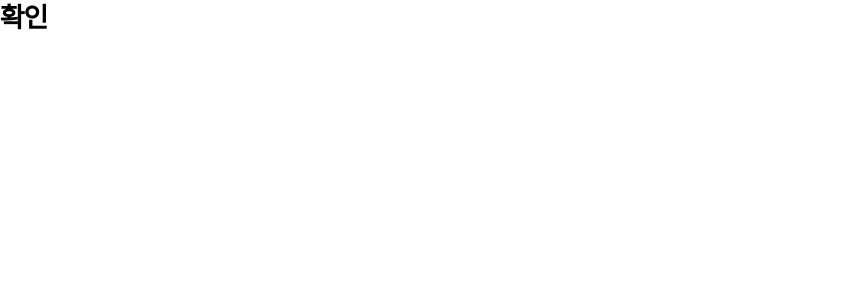
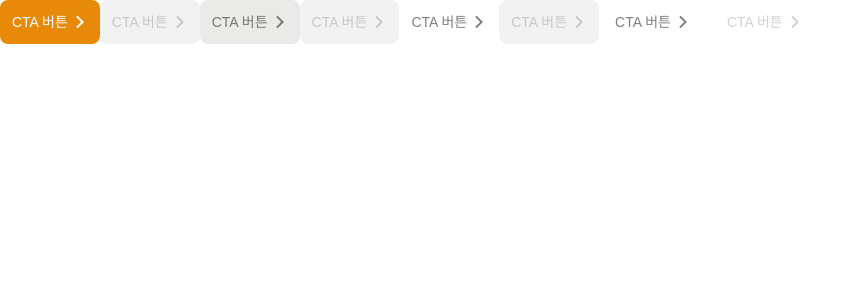
Before and after one commit to Cushion-Dev/Cushion-FE, a React (Vite) app: page / in a window 1280 px wide. Shown: the top 300 px of the page, without its empty margins (0-862 px from the left). Built offline with nearby package versions, Linux system fonts and the light colour scheme.

Commit message:
FEAT: 일반버튼 컴포넌트 구현

```diff
--- /dev/null
+++ b/src/components/common/button/Button.tsx
@@ -0,0 +1,79 @@
+import { styled } from 'styled-components';
+import { ReactNode } from 'react';
+import { semantic } from '../../../styles/semantic';
+import InteractionContainer from './InteractionContainer';
+import { ReactComponent as ArrowIcon } from '../../../../public/assets/icon/arrow-right-s-line.svg';
+import { size, type } from './type';
+import { buttonSize, buttonType } from '../../../styles/common/Button';
+
+interface ButtonProps {
+  type: type;
+  size: size;
+  disabled?: boolean;
+  children: ReactNode;
+}
+
+function Button({ type, size, disabled = false, children }: ButtonProps) {
+  return (
+    <ButtonWrapper>
+      <InteractionContainer
+        size={size}
+        disabled={disabled}
+        type={type}
+      ></InteractionContainer>
+      <StyledButton type={type} size={size} disabled={disabled}>
+        {children}
+        <ArrowIcon type={type}></ArrowIcon>
+      </StyledButton>
+    </ButtonWrapper>
+  );
+}
+
+const typeHandler = (type: ButtonProps['type']) => {
+  switch (type) {
+    case 'cta':
+      return buttonType.cta;
+    case 'neutral':
+      return buttonType.neutral;
+    case 'empty':
+      return buttonType.empty;
+    case 'label':
+      return buttonType.label;
+  }
+};
+
+const sizeHandler = (size: ButtonProps['size']) => {
+  switch (size) {
+    case 'lg':
+      return buttonSize.lg;
+    case 'md':
+      return buttonSize.md;
+    case 'sm':
+      return buttonSize.sm;
+  }
+};
+
+const ButtonWrapper = styled.div`
+  position: relative;
+  display: inline-block;
+  cursor: pointer;
+`;
+
+const StyledButton = styled.button<ButtonProps>`
+  display: inline-flex;
+  justify-content: center;
+  align-items: center;
+  border-style: none;
+  background: none;
+
+  &:disabled {
+    background: none;
+    color: ${semantic.light.object.transparent.disabled};
+    cursor: not-allowed;
+  }
+
+  ${({ size }) => sizeHandler(size)}
+  ${({ type }) => typeHandler(type)}
+`;
+
+export default Button;
--- /dev/null
+++ b/src/components/common/button/InteractionContainer.tsx
@@ -0,0 +1,72 @@
+import { css, styled } from 'styled-components';
+import { semantic } from '../../../styles/semantic';
+import { size, type } from './type';
+
+interface InteractionProps {
+  size: size;
+  type: type;
+  disabled: boolean;
+}
+
+function InteractionContainer({ size, type, disabled }: InteractionProps) {
+  return (
+    <StyledInteraction
+      size={size}
+      type={type}
+      disabled={disabled}
+    ></StyledInteraction>
+  );
+}
+
+const sizeHandler = (size: InteractionProps['size']) => {
+  switch (size) {
+    case 'lg':
+      return `
+            border-radius: 12px;
+        `;
+    case 'md':
+      return `
+            border-radius: 12px;
+        `;
+    case 'sm':
+      return `
+            border-radius: 8px;
+        `;
+  }
+};
+
+const StyledInteraction = styled.div<InteractionProps>`
+  position: absolute;
+  width: 100%;
+  height: 100%;
+  opacity: 0.05;
+
+  ${({ disabled }) =>
+    disabled &&
+    css`
+      pointer-events: none;
+      background: ${semantic.light.object.solid.hero};
+    `}
+
+  ${({ disabled }) =>
+    !disabled &&
+    css`
+      &:hover {
+        background: ${semantic.light.object.solid.hero};
+      }
+      &:active {
+        background: ${semantic.light.object.solid.hero};
+      }
+    `}
+
+  ${({ disabled, type }) => {
+    if (disabled && type === 'label')
+      return css`
+        background: none;
+      `;
+  }}
+
+  ${({ size }) => sizeHandler(size)}
+`;
+
+export default InteractionContainer;
--- /dev/null
+++ b/src/components/common/button/type.ts
@@ -0,0 +1,2 @@
+export type type = 'cta' | 'neutral' | 'empty' | 'label';
+export type size = 'lg' | 'md' | 'sm';
--- a/src/pages/App.tsx
+++ b/src/pages/App.tsx
@@ -1,8 +1,36 @@
 import styled from 'styled-components';
 import { TYPO } from '../styles/typo';
+import Button from '../components/common/button/Button';
 
 const App = () => {
-  return <Font>확인</Font>;
+  return (
+    <>
+      <Button size='sm' type='cta'>
+        CTA 버튼
+      </Button>
+      <Button size='sm' disabled={true} type='cta'>
+        CTA 버튼
+      </Button>
+      <Button size='sm' type='neutral'>
+        CTA 버튼
+      </Button>
+      <Button size='sm' disabled={true} type='neutral'>
+        CTA 버튼
+      </Button>
+      <Button size='sm' type='empty'>
+        CTA 버튼
+      </Button>
+      <Button size='sm' disabled={true} type='empty'>
+        CTA 버튼
+      </Button>
+      <Button size='sm' type='label'>
+        CTA 버튼
+      </Button>
+      <Button size='sm' disabled={true} type='label'>
+        CTA 버튼
+      </Button>
+    </>
+  );
 };
 
 export default App;
--- /dev/null
+++ b/src/styles/common/Button.ts
@@ -0,0 +1,41 @@
+import { css } from 'styled-components';
+import { semantic } from '../semantic';
+
+export const buttonType = {
+  cta: css`
+    background: ${semantic.light.accent.solid.normal};
+    color: ${semantic.light.base.solid.white};
+  `,
+  neutral: css`
+    background: ${semantic.light.fill.transparent.neutral};
+    color: ${semantic.light.object.transparent.alternative};
+  `,
+  empty: css`
+    color: ${semantic.light.object.transparent.alternative};
+  `,
+  label: css`
+    padding: 8px 16px 8px 16px;
+    color: ${semantic.light.object.transparent.alternative};
+  `,
+};
+
+export const buttonSize = {
+  lg: css`
+    font-size: 18px;
+    line-height: 24px;
+    padding: 16px 16px 16px 20px;
+    border-radius: 12px;
+  `,
+  md: css`
+    font-size: 16px;
+    line-height: 22px;
+    padding: 12px 12px 12px 16px;
+    border-radius: 12px;
+  `,
+  sm: css`
+    font-size: 14px;
+    line-height: 20px;
+    padding: 10px 8px 10px 12px;
+    border-radius: 8px;
+  `,
+};
```
Also changed, not shown: src/components/common/button/ArrowIcon.tsx (added, +27 -0 lines).
